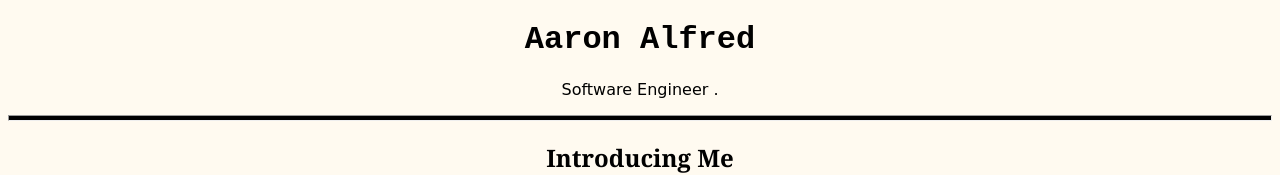
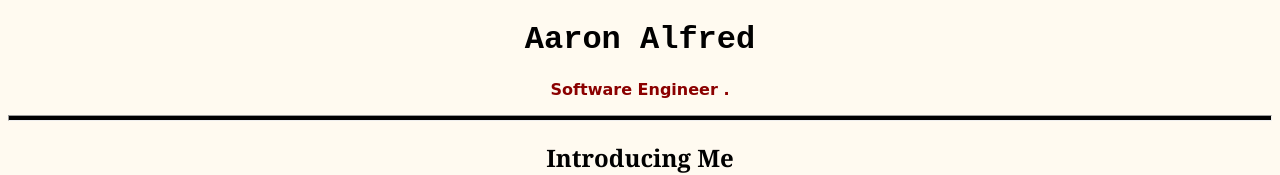
Before and after one commit to aaronalfred47/Portfolio-Aaron-Alfred, a plain HTML site: page index.html in a window 1280 px wide. Shown: the top 175 px of the page. Drawn offline with Linux system fonts and the light colour scheme; a script that the page names is missing.

Commit message:
Update index.html

```diff
--- a/index.html
+++ b/index.html
@@ -11,7 +11,7 @@
     <!-- Loved the one cursive word with the touch of red on a neutral background . Have to do that again in the future . -->
     <header>
       <h1>Aaron Alfred</h1>
-      <p style=font-family:cursive; font size: 24px; font-weight: 900; color: darkred"> Software Engineer . </p>
+      <p style="font-family:cursive; font size: 24px; font-weight: 900; color: darkred"> Software Engineer . </p>
     </header>
 
     <hr>
```
